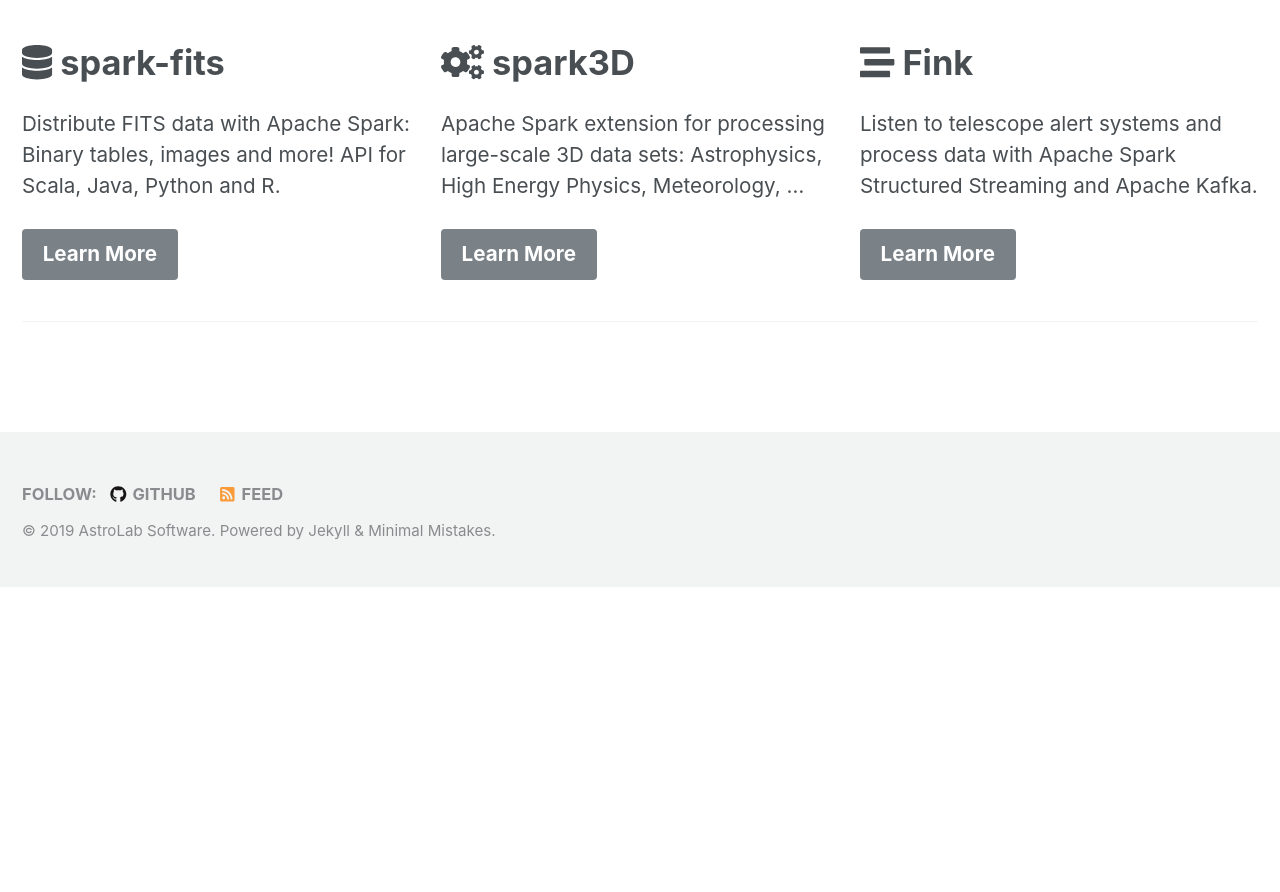
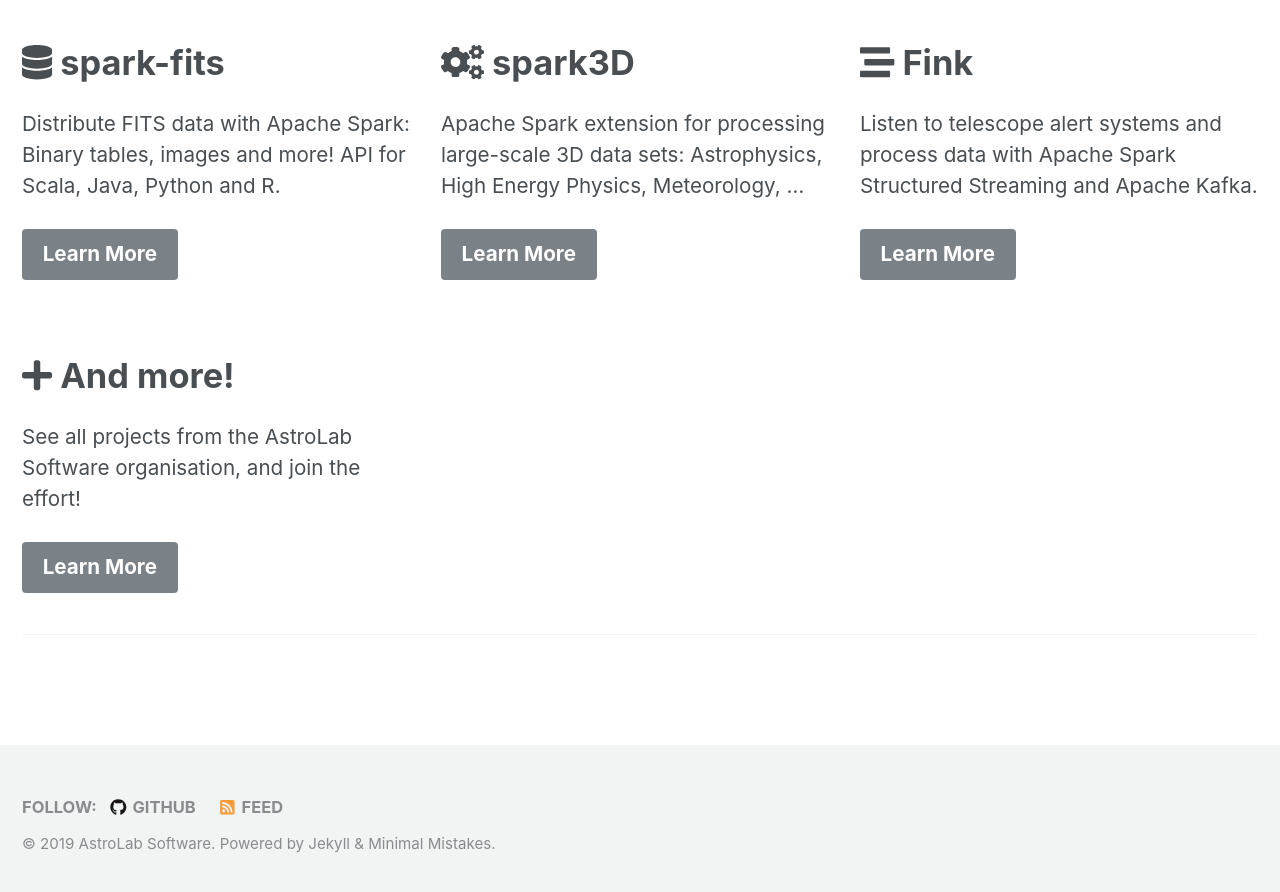
Before and after one commit to astrolabsoftware/astrolabsoftware.github.io, a Jekyll site: the page built from _pages/home.md, in a window 1280 px wide and 900 px high, scrolled down 602 px. Shown: the top 892 px of the window. Built offline with Jekyll 4.4.1, drawn with Linux system fonts in a browser that asks for light colours; nearby versions of some CDN libraries; before the commit the page ends 1189 px from its top, so only the background shows below that.

Commit message:
Add a fourth button linked to AS main page

```diff
--- a/_pages/home.md
+++ b/_pages/home.md
@@ -32,6 +32,13 @@ feature_row:
     url: "https://fink-broker.readthedocs.io/en/latest/"
     btn_class: "btn--primary"
     btn_label: "Learn More"
+  - image_path:
+    alt:
+    title: "<i class='fas fa-plus'></i> And more!"
+    excerpt: "See all projects from the AstroLab Software organisation, and join the effort!"
+    url: "https://github.com/astrolabsoftware/"
+    btn_class: "btn--primary"
+    btn_label: "Learn More"
 ---
 
 {% include feature_row id="intro" type="center" %}
```
